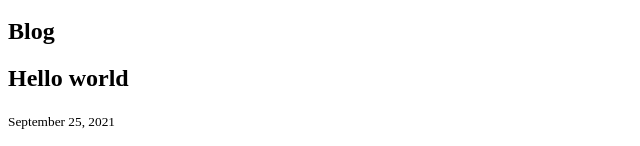
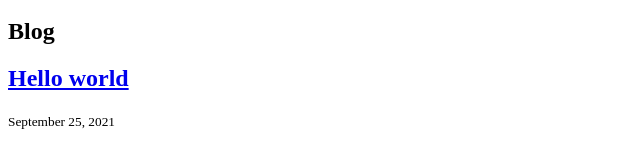
Before and after one commit to JoeDuncko/JoeDuncko.com, a Next.js app: page /blog in a window 1280 px wide. Shown: the part 334-480 px from the top of the page, without its empty margins (0-640 px from the left). Built offline with nearby package versions, Linux system fonts and the light colour scheme.

Commit message:
Fix links without anchors inside

```diff
--- a/pages/blog/index.tsx
+++ b/pages/blog/index.tsx
@@ -24,7 +24,9 @@ export default function Blog({ allPosts }: Props) {
           {allPosts.map(({ slug, date, title, excerpt }) => (
             <div key={slug}>
               <Link href={`/blog/${slug}`}>
-                <h2 className="text-3xl">{title}</h2>
+                <a>
+                  <h2 className="text-3xl">{title}</h2>
+                </a>
               </Link>
               <small>
                 <Date dateString={date} />
--- a/pages/index.tsx
+++ b/pages/index.tsx
@@ -50,7 +50,9 @@ export default function Home({ allPosts }: Props) {
               >
                 <div>
                   <Link href={`/blog/${slug}`}>
-                    <h3 className="text-xl">{title}</h3>
+                    <a>
+                      <h3 className="text-xl">{title}</h3>
+                    </a>
                   </Link>
                   <small>
                     <Date dateString={date} />
```
